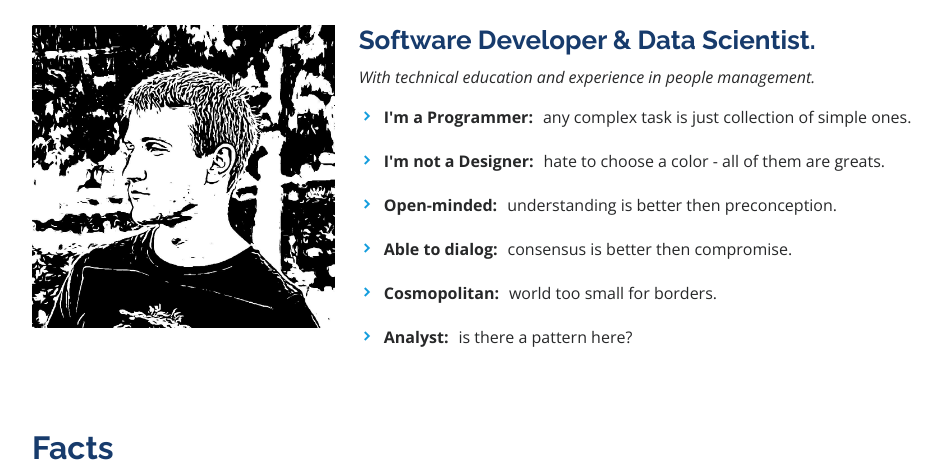
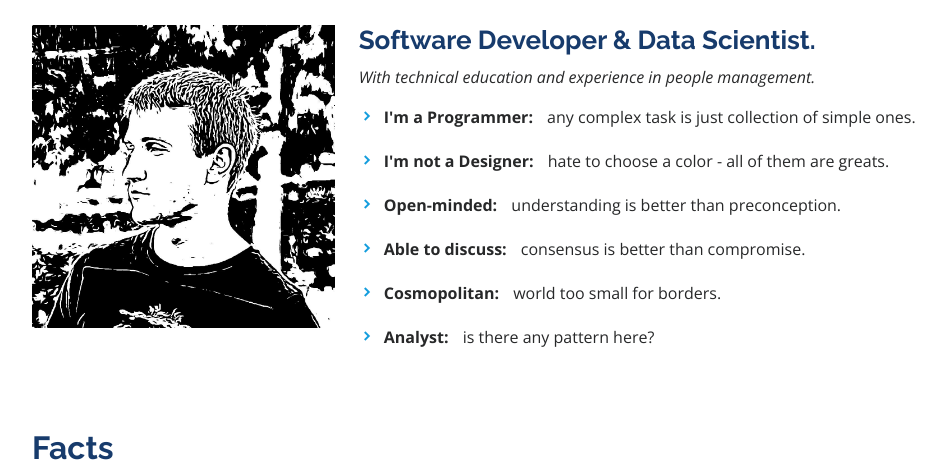
Before and after one commit to k-yakovlev/portfolio-website, a Flask app: page / in a window 1280 px wide. Shown: the part 913-1378 px from the top of the page, without its empty margins (280-1225 px from the left). Run offline with Flask 2, Linux system fonts and the light colour scheme; some libraries are stand-ins or nearby versions.

Commit message:
Fix typos in 'About' content.

```diff
--- a/templates/index.html
+++ b/templates/index.html
@@ -99,12 +99,12 @@
             <div class="row">
               <div class="col-lg-12">
                 <ul>
-                  <li><i class="bx bxs-chevron-right"></i> <strong>I'm a Programmer:</strong><span>any complex task is just collection of simple ones.</span></li>
-                  <li><i class="bx bxs-chevron-right"></i> <strong>I'm not a Designer:</strong><span>hate to choose a color - all of them are greats.</span></li>
-                  <li><i class="bx bxs-chevron-right"></i> <strong>Open-minded:</strong><span>understanding is better then preconception.</span></li>
-                  <li><i class="bx bxs-chevron-right"></i> <strong>Able to dialog:</strong><span>consensus is better then compromise.</span></li>
-                  <li><i class="bx bxs-chevron-right"></i> <strong>Cosmopolitan:</strong><span>world too small for borders.</span></li>
-                  <li><i class="bx bxs-chevron-right"></i> <strong>Analyst:</strong><span>is there a pattern here?</span></li>
+                  <li><i class="bx bxs-chevron-right"></i> <strong>I'm a Programmer:</strong> <span>any complex task is just collection of simple ones.</span></li>
+                  <li><i class="bx bxs-chevron-right"></i> <strong>I'm not a Designer:</strong> <span>hate to choose a color - all of them are greats.</span></li>
+                  <li><i class="bx bxs-chevron-right"></i> <strong>Open-minded:</strong> <span>understanding is better than preconception.</span></li>
+                  <li><i class="bx bxs-chevron-right"></i> <strong>Able to discuss:</strong> <span>consensus is better than compromise.</span></li>
+                  <li><i class="bx bxs-chevron-right"></i> <strong>Cosmopolitan:</strong> <span>world too small for borders.</span></li>
+                  <li><i class="bx bxs-chevron-right"></i> <strong>Analyst:</strong> <span>is there any pattern here?</span></li>
                 </ul>
               </div>
             </div>
```
